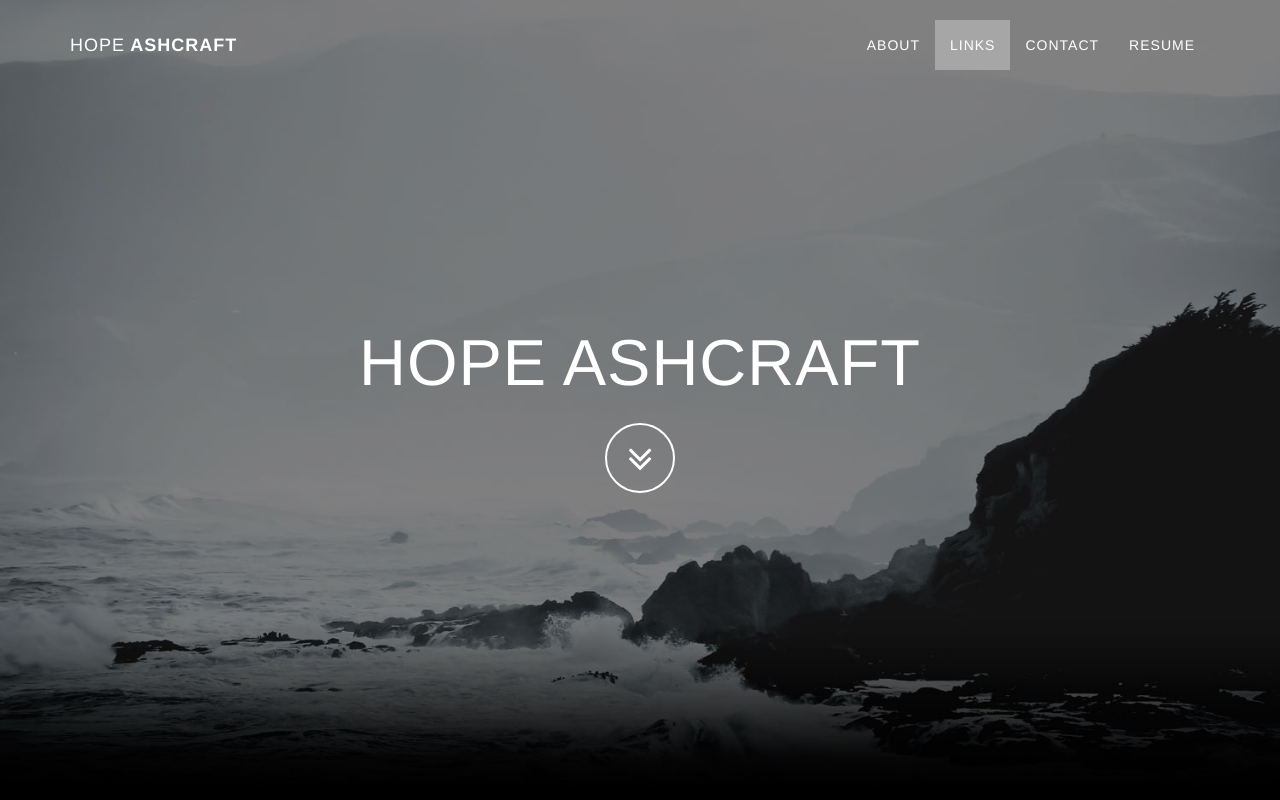
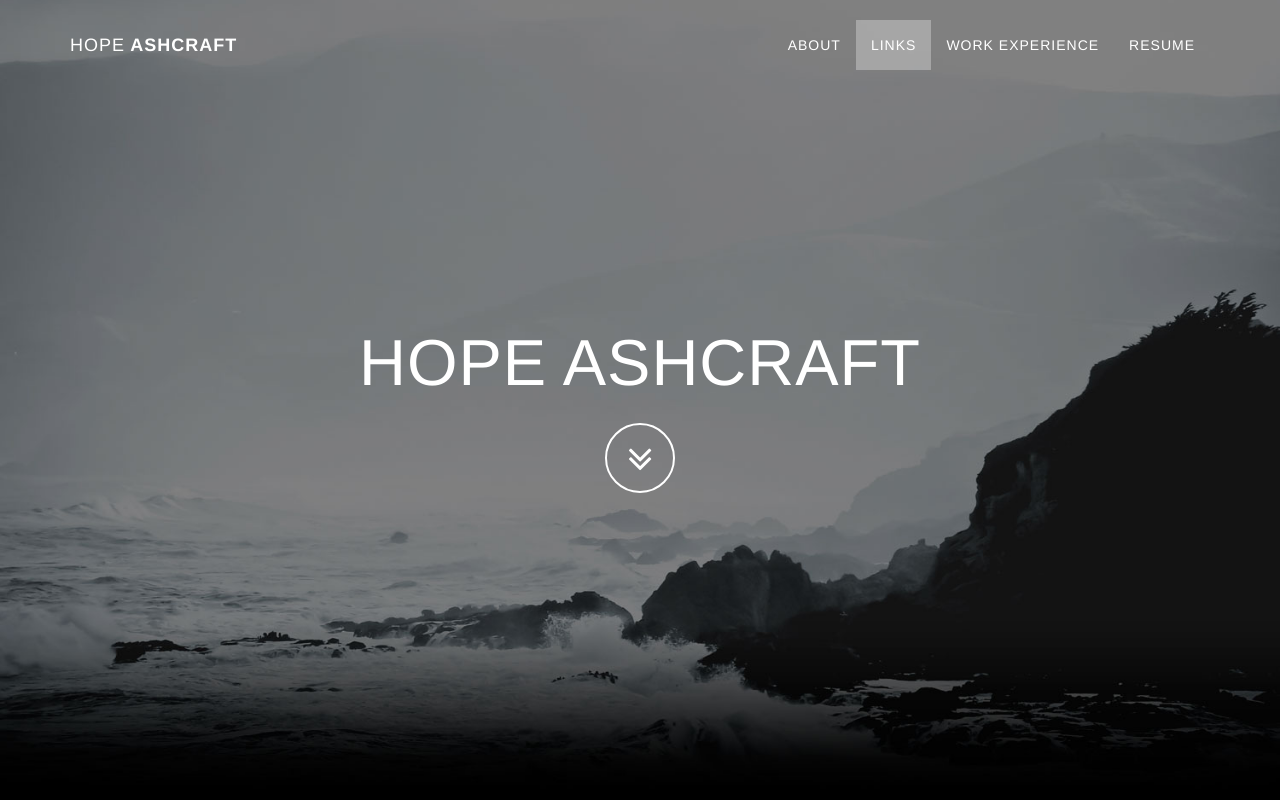
Before and after one commit to hopeashcraft/hopeashcraft.github.io, a plain HTML site: page index.html in a window 1280 px wide. Shown: the top 800 px of the page. Drawn offline with nearby package versions, Linux system fonts and the light colour scheme; some packages are replaced by stand-ins of ours.

Commit message:
Update index.html

```diff
--- a/index.html
+++ b/index.html
@@ -51,7 +51,7 @@
                         <a class="page-scroll" href="#links">links</a>
                     </li>
                     <li>
-                        <a class="page-scroll" href="/assets/workexperience.html">contact</a>
+                        <a class="page-scroll" href="/assets/workexperience.html">work experience</a>
                     </li>
                     <li>
                         <a class="page-scroll" href="assets/hopeAshcraftResume.pdf">resume</a>
```
